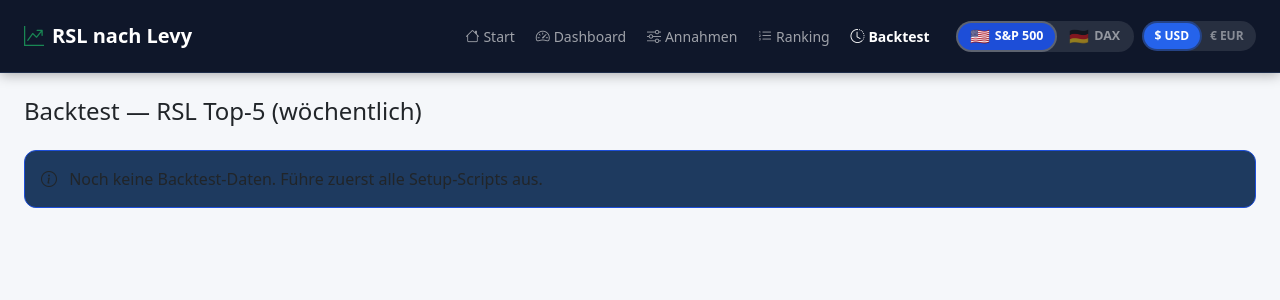
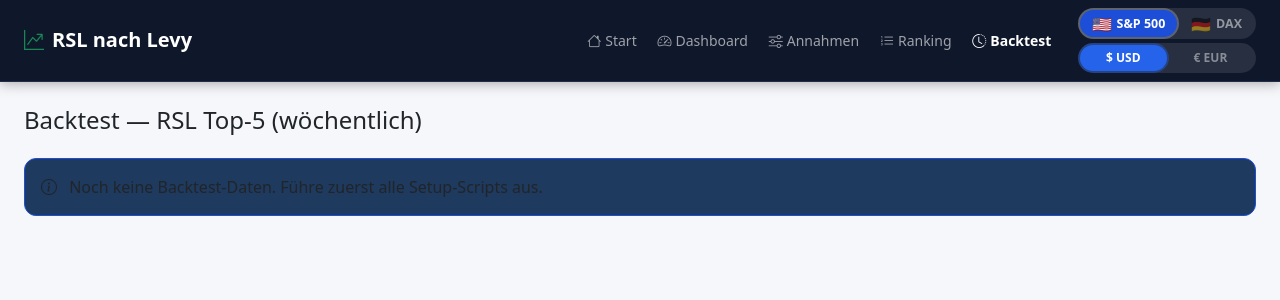
Before and after one commit to Eckhardscharmer/rsl-levy-sp500-, a PHP site: page /backtest.php in a window 1280 px wide. Shown: the top 300 px of the page. Run offline with PHP 8.4, Linux system fonts and the light colour scheme; data that the repository does not hold is empty.

Commit message:
Navbar: stack currency toggle below universe switcher, same width
Prevents layout jumping when switching universes — currency toggle
appears directly below the universe buttons at the same width, and
a placeholder div keeps the height stable for DAX (no toggle shown).

Co-Authored-By: Claude Sonnet 4.6 <noreply@anthropic.com>

```diff
--- a/public/inc_navbar.php
+++ b/public/inc_navbar.php
@@ -28,7 +28,7 @@ function navUrl(string $page, string $universe, array $extra = []): string {
   .univ-btn.active { color: #fff; box-shadow: 0 0 0 2px rgba(255,255,255,.25); }
   .univ-btn.sp500.active { background: #1d4ed8; }
   .univ-btn.dax.active   { background: #b91c1c; }
-  .currency-toggle { background: rgba(255,255,255,.1); border-radius: 20px; padding: 2px; display: flex; align-items: center; }
+  .currency-toggle { background: rgba(255,255,255,.1); border-radius: 20px; padding: 2px; display: flex; align-items: center; width: 100%; }
   .cur-btn { background: transparent; border: none; color: rgba(255,255,255,.45); font-size: .75rem; font-weight: 700; padding: .2rem .65rem; border-radius: 18px; cursor: pointer; transition: all .15s; line-height: 1.6; }
   .cur-btn.active { background: #2563eb; color: #fff; box-shadow: 0 0 0 2px rgba(37,99,235,.4); }
   .flag-icon { font-size: 1rem; line-height: 1; }
@@ -51,7 +51,7 @@ function navUrl(string $page, string $universe, array $extra = []): string {
         <a class="nav-link <?= $activePage === 'backtest'    ? 'active' : '' ?>" href="<?= navUrl('backtest.php',   $universe) ?>"><i class="bi bi-clock-history me-1"></i>Backtest</a>
       </div>
 
-      <div class="d-flex align-items-center gap-2 ms-lg-3 mt-2 mt-lg-0 mb-2 mb-lg-0 flex-wrap">
+      <div class="d-flex flex-column align-items-stretch gap-1 ms-lg-3 mt-2 mt-lg-0 mb-2 mb-lg-0">
 
         <!-- Universe-Switcher -->
         <div class="universe-toggle">
@@ -63,12 +63,14 @@ function navUrl(string $page, string $universe, array $extra = []): string {
           </button>
         </div>
 
-        <!-- Währungs-Toggle (nur für S&P 500) -->
+        <!-- Währungs-Toggle (nur für S&P 500, gleiche Breite wie Universe-Switcher) -->
         <?php if (!$isDax): ?>
-        <div class="currency-toggle">
-          <button class="cur-btn" id="btn-usd">$ USD</button>
-          <button class="cur-btn" id="btn-eur">€ EUR</button>
+        <div class="currency-toggle" style="width:100%;">
+          <button class="cur-btn" id="btn-usd" style="flex:1;">$ USD</button>
+          <button class="cur-btn" id="btn-eur" style="flex:1;">€ EUR</button>
         </div>
+        <?php else: ?>
+        <div style="height:28px;"></div>
         <?php endif; ?>
 
       </div>
```
